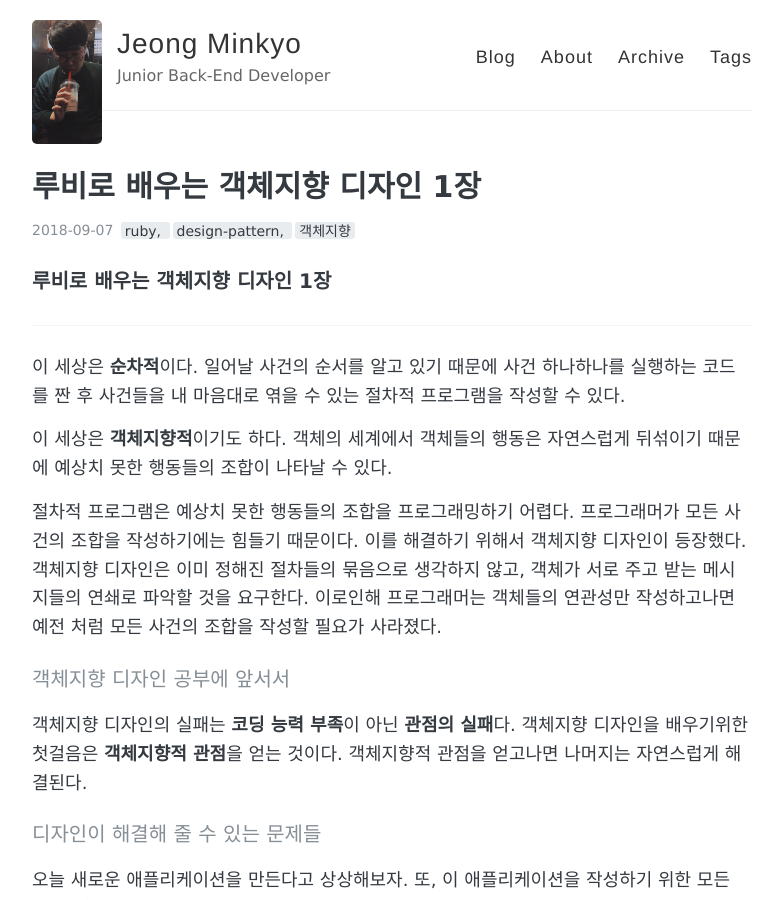
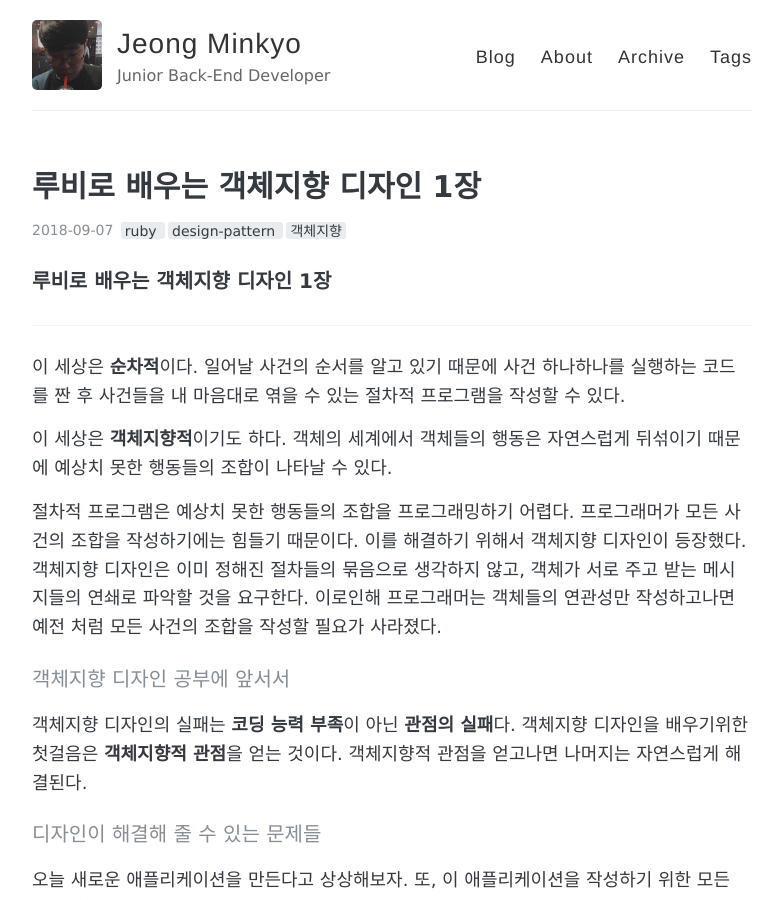
Before and after one commit to jeongminkyo/jeongminkyo.github.io, a Jekyll site: the page built from _posts/2018-09-07-practical-object-oriented-design-in-ruby-chapter-1.md, in a window 1280 px wide and 900 px high. Shown: the whole window, without its empty margins (248-1030 px from the left). Built offline with Jekyll 4.4.1, drawn with Linux system fonts in a browser that asks for light colours; comment, search, counter and statistics services are not loaded.

Commit message:
오탈자 수정 및 프로필이미지 변경

```diff
--- a/_posts/2018-09-07-practical-object-oriented-design-in-ruby-chapter-1.md
+++ b/_posts/2018-09-07-practical-object-oriented-design-in-ruby-chapter-1.md
@@ -1,6 +1,6 @@
 ---
 comments: true
-tags: ruby, design-pattern, 객체지향
+tags: ruby design-pattern 객체지향
 layout: post
 title: 루비로 배우는 객체지향 디자인 1장
 ---
```
Also changed, not shown: images/profile.jpg.
